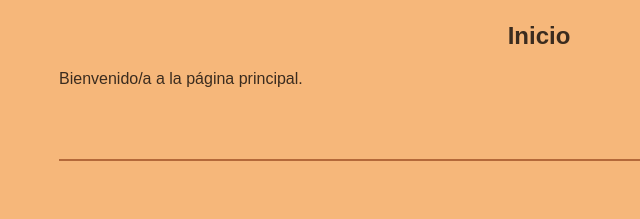
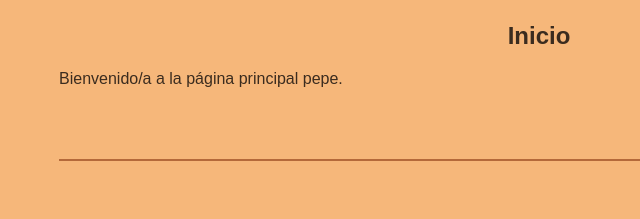
Before and after one commit to romeroroani/P10-UD2-web, a plain HTML site: page index.html in a window 1280 px wide. Shown: the part 162-381 px from the top of the page, 101-741 px from the left. Drawn offline with Linux system fonts and the light colour scheme; a web font is replaced by a local one.

Commit message:
arreglao

```diff
--- a/index.html
+++ b/index.html
@@ -9,7 +9,7 @@
     <div id="nav-placeholder"></div>
     <div id="redes-placeholder"></div>
     <div class="contenedor">
-        <section><h2>Inicio</h2><p>Bienvenido/a a la página principal.</p></section>
+        <section><h2>Inicio</h2><p>Bienvenido/a a la página principal pepe.</p></section>
     </div>
     <script src="js/divs.js"></script>
 </body>
```
